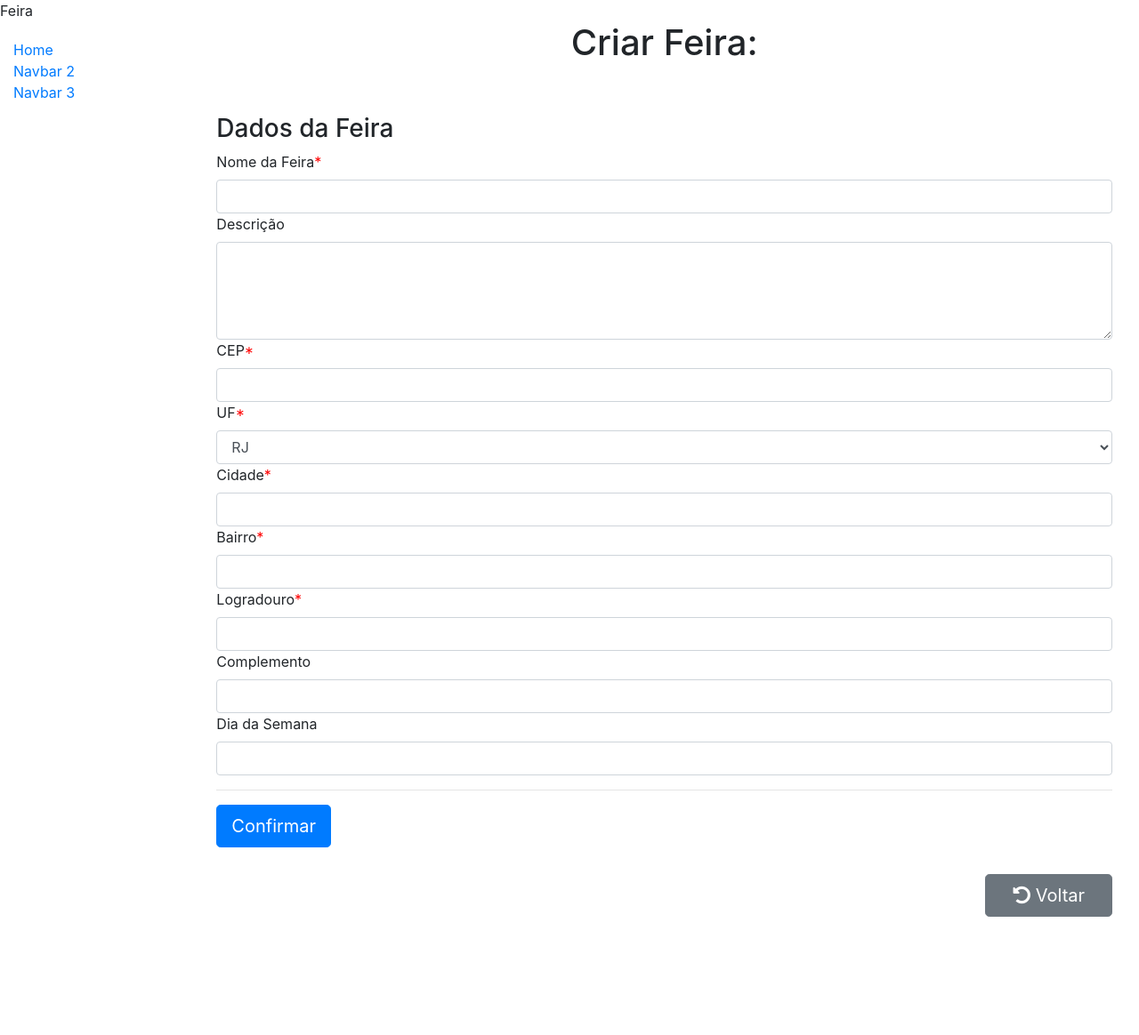
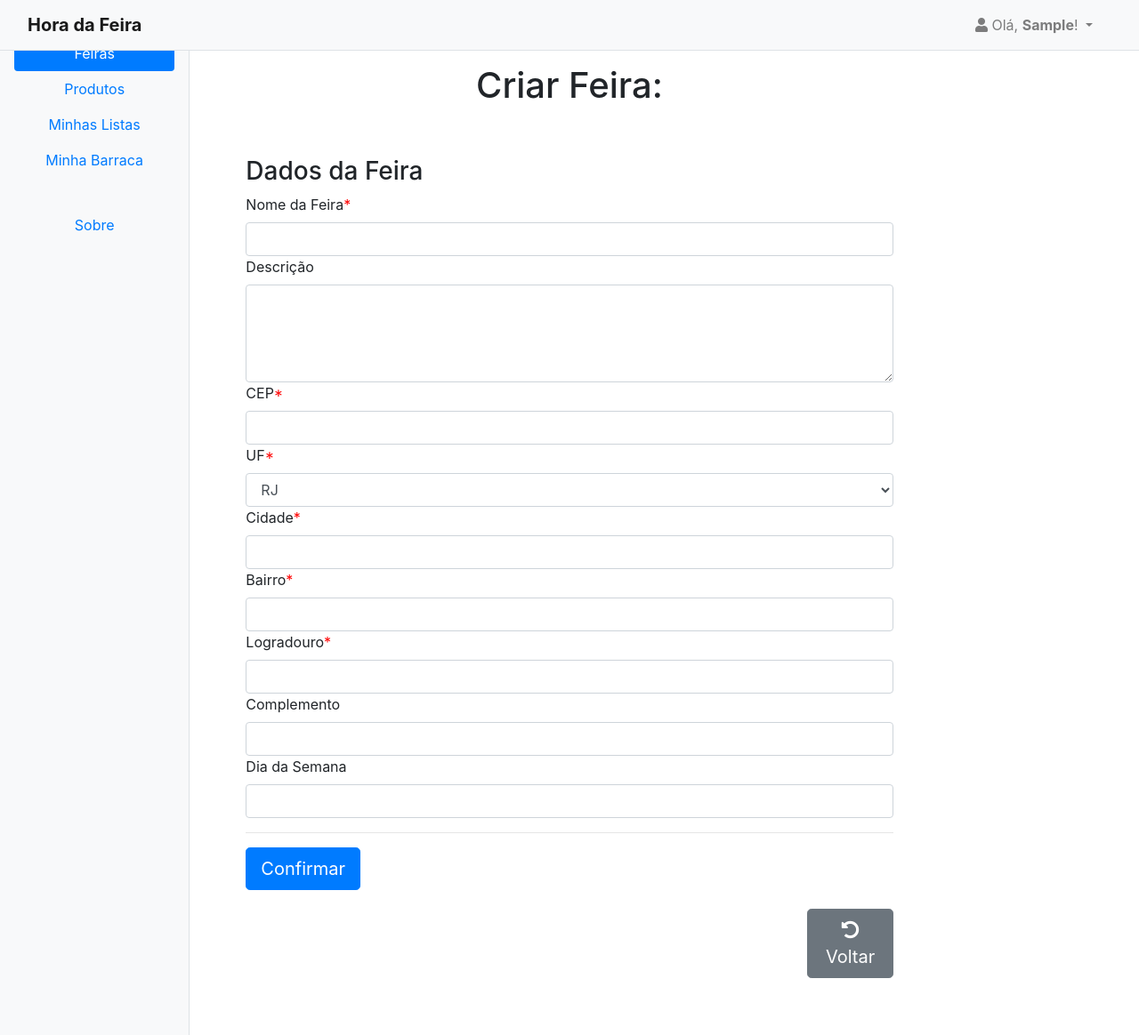
Before and after one commit to brunocoutinhoo/T2-INF1407, a Django app: page /projeto/feira/criar in a window 1280 px wide. Shown: the whole page at 89% size. Before the commit the page ends 1031 px from the top, so only its background shows below. Run offline with Django 3.2, Linux system fonts and the light colour scheme; the visitor is signed in with stand-in values (Sample User, id 1); some libraries are stand-ins or nearby versions.

Commit message:
base generic

```diff
--- a/projeto/static/css/estilos.css
+++ b/projeto/static/css/estilos.css
@@ -2,6 +2,33 @@
     margin-top: 20px;
     padding: 0;
     list-style: none;
+}
+
+#sidebar {
+  width: 180px;
+  position: fixed;
+  top: 56px;
+  left: 0;
+  height: 100vh;
+  z-index: 999;
+  transition: all 0.3s;
+}
+
+.sb-full-height {
+  min-height: 100vh;
+}
+
+#sidebar.active {
+  margin-left: -265px;
+}
+.wrapper {
+  display: flex;
+  width: 100%;
+  justify-content: space-between;
+}
+
+.login {
+  margin-left: 85%;
 }
 
 .resumo-feiras {
--- a/projeto/templates/base_generic.html
+++ b/projeto/templates/base_generic.html
@@ -1,33 +1,93 @@
 <!DOCTYPE html>
 <html lang="pt-BR" dir="ltr">
 <head>
-  {% block title %}<title>Feira Livre</title>{% endblock %}
+  {% block title %}<title>Hora da Feira</title>{% endblock %}
   <meta charset="utf-8">
   {% load static %}
 
-  <!-- CSS -->
   <meta name="viewport" content="width=device-width, initial-scale=1">
+
+  <!-- Scripts -->
   <link rel="stylesheet" href="https://cdn.jsdelivr.net/npm/bootstrap@4.6.1/dist/css/bootstrap.min.css" integrity="sha384-zCbKRCUGaJDkqS1kPbPd7TveP5iyJE0EjAuZQTgFLD2ylzuqKfdKlfG/eSrtxUkn" crossorigin="anonymous">
   <link rel="stylesheet" href="https://use.fontawesome.com/releases/v5.14.0/css/all.css" integrity="sha384-HzLeBuhoNPvSl5KYnjx0BT+WB0QEEqLprO+NBkkk5gbc67FTaL7XIGa2w1L0Xbgc" crossorigin="anonymous">
-
-  <!-- Scripts -->
   <script type="text/javascript" src="{% static 'js/jquery-3.5.1.min.js' %}"></script>
 
+  <!-- Custom CSS -->
+  {% load static %}
   <link rel="stylesheet" href="{% static 'css/estilos.css' %}">
 </head>
 <body>
-  <div class="container-fluid">
-    <div class="row">
-      <div class="col-sm-2">
-      {% block sidebar %}
-        <ul class="sidebar-nav">
-          <li><a href="{% url 'index' %}">Home</a></li>
-          <li><a href="">Navbar 2</a></li>
-          <li><a href="">Navbar 3</a></li>
-        </ul>
-     {% endblock %}
+  <div class="wrapper">
+    <nav class="navbar navbar-expand-md navbar-light fixed-top bg-light" style="border-bottom: 1px solid #dee2e6">
+      <div class="container-fluid">
+        <a class="navbar-brand" href="{% url 'index' %}"><b>Hora da Feira</b></a>
+        <button class="navbar-toggler" type="button" data-bs-toggle="collapse" data-bs-target="#navbarCollapse" aria-controls="navbarCollapse" aria-expanded="false" aria-label="Toggle navigation">
+          <span class="navbar-toggler-icon"></span>
+        </button>
+        <button class="navbar-toggler" type="button" data-toggle="collapse" data-target="#navbarSupportedContent"
+      aria-controls="navbarSupportedContent" aria-expanded="false" aria-label="Toggle navigation">
+          <span class="navbar-toggler-icon"></span>
+        </button>
+        <div class="collapse navbar-collapse" id="navbarSupportedContent">
+          {% if user.is_authenticated %}
+            <ul class="navbar-nav mr-auto login">
+              <li class="nav-item dropdown">
+                <a class="nav-link dropdown-toggle" id="navbar-dropdown" href="#" role="button" data-toggle="dropdown" aria-haspopup="true" aria-expanded="false">
+                  <i class="fas fa-user"></i>
+
+                  Olá, <strong>{% if user.first_name == '' %}{{ user.username }}{% else %}{{ user.first_name }}{% endif %}</strong>!
+
+                </a>
+                <div class="dropdown-menu dropdown-menu-right">
+                  <a href="{% url 'index' %}" class="dropdown-item"><i class="fas fa-key"></i> Mudar Senha</a>
+                  <a href="{% url 'index' %}" class="dropdown-item"><i class="fas fa-sign-out-alt"></i> Logout</a>
+                  {% if user.is_staff %}
+                  <div class="dropdown-divider"></div>
+                  <a href="{% url 'admin:index' %}" class="dropdown-item"><i class="fas fa-user-cog"></i> Admin</a>
+                  {% endif %}
+                </div>
+              </li>
+            </ul>
+          {% else %}
+            <a href="{% url 'index' %}" class="btn btn-outline-primary tc-btn-hover" style="margin-left:auto;">Cadastro</a>&nbsp;
+            <a href="{% url 'index' %}" class="btn btn-outline-primary tc-btn-hover">Login</a>
+          {% endif %}
+        </div>
       </div>
-      <div class="col-sm-10 ">{% block content %}{% endblock %}</div>
+    </nav>
+    <div class="container-fluid">
+      <div class="row">
+        <div class="col-lg-2 flex-shrink-0 p-3 bg-light sb-full-height" style="border-right: 1px solid #dee2e6">
+          <nav class="nav flex-column nav-pills nav-fill">
+            {% with request.get_full_path|slice:":14" as path %}
+              <a class="nav-link {% if path == '/projeto/feira'%}active{% endif %}"
+              href="{% url 'lista_feiras' %}">Feiras</a>
+            {% endwith %}
+            {% with request.get_full_path|slice:":16" as path %}
+              <a class="nav-link {% if path == '/projeto/produto'%}active{% endif %}"
+              href="{% url 'lista_feiras' %}">Produtos</a>
+            {% endwith %}
+            {% if user.is_authenticated %}
+              {% with request.get_full_path|slice:":25" as path %}
+                <a class="nav-link {% if path == '/projeto/lista_de_compras'%}active{% endif %}"
+                href="{% url 'lista_feiras' %}">Minhas Listas</a>
+                {% endwith %}
+                {% if perms.projeto.change_barraca %}
+                  <a class="nav-link" href="{% url 'lista_feiras' %}">Minha Barraca</a>
+                {% endif %}
+            {% endif %}
+            <hr />
+            {% with request.get_full_path|slice:":14" as path %}
+              <a class="nav-link {% if path == '/projeto/sobre'%}active{% endif %}"
+              href="{% url 'lista_feiras' %}">Sobre</a>
+            {% endwith %}
+          </nav>
+        </div>
+        <div class="p-5 col-lg-8">
+            {% block content %}
+            {% endblock %}
+        </div>
+      </div>
     </div>
   </div>
 </body>
```
